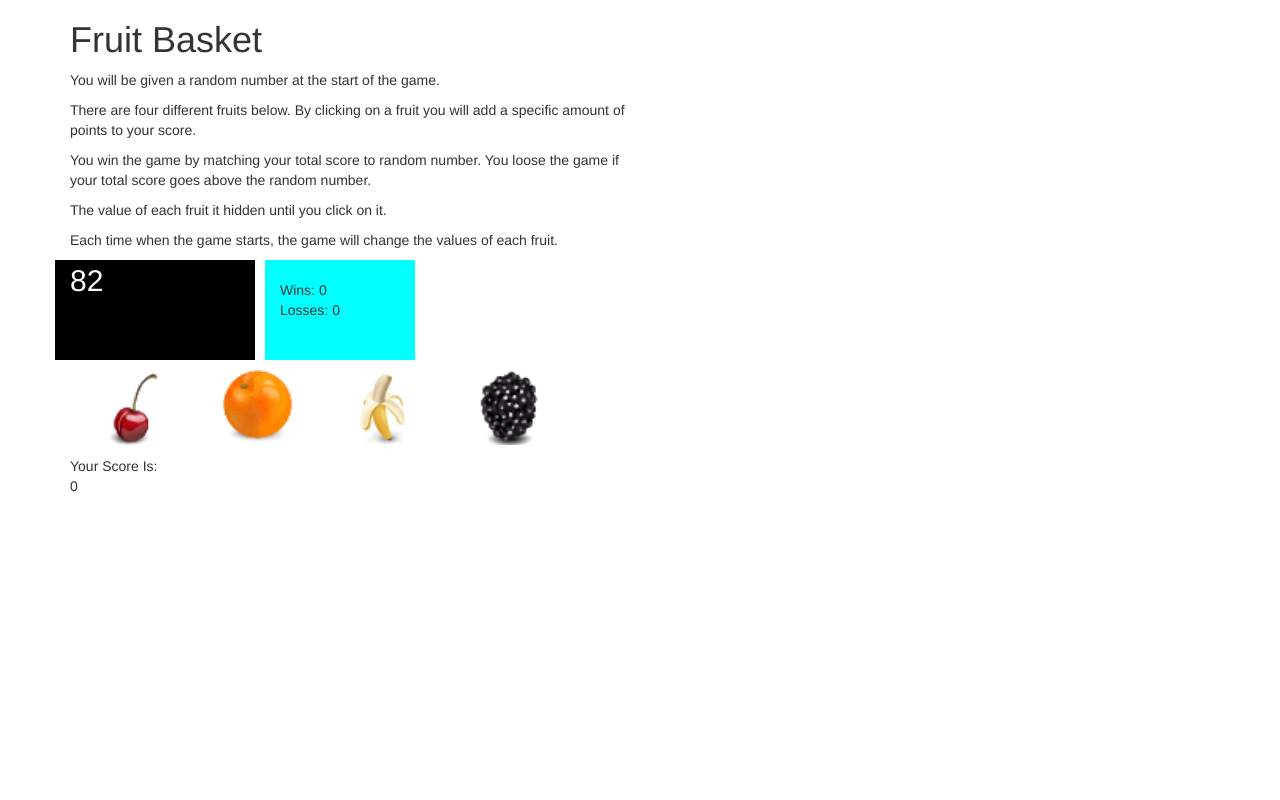
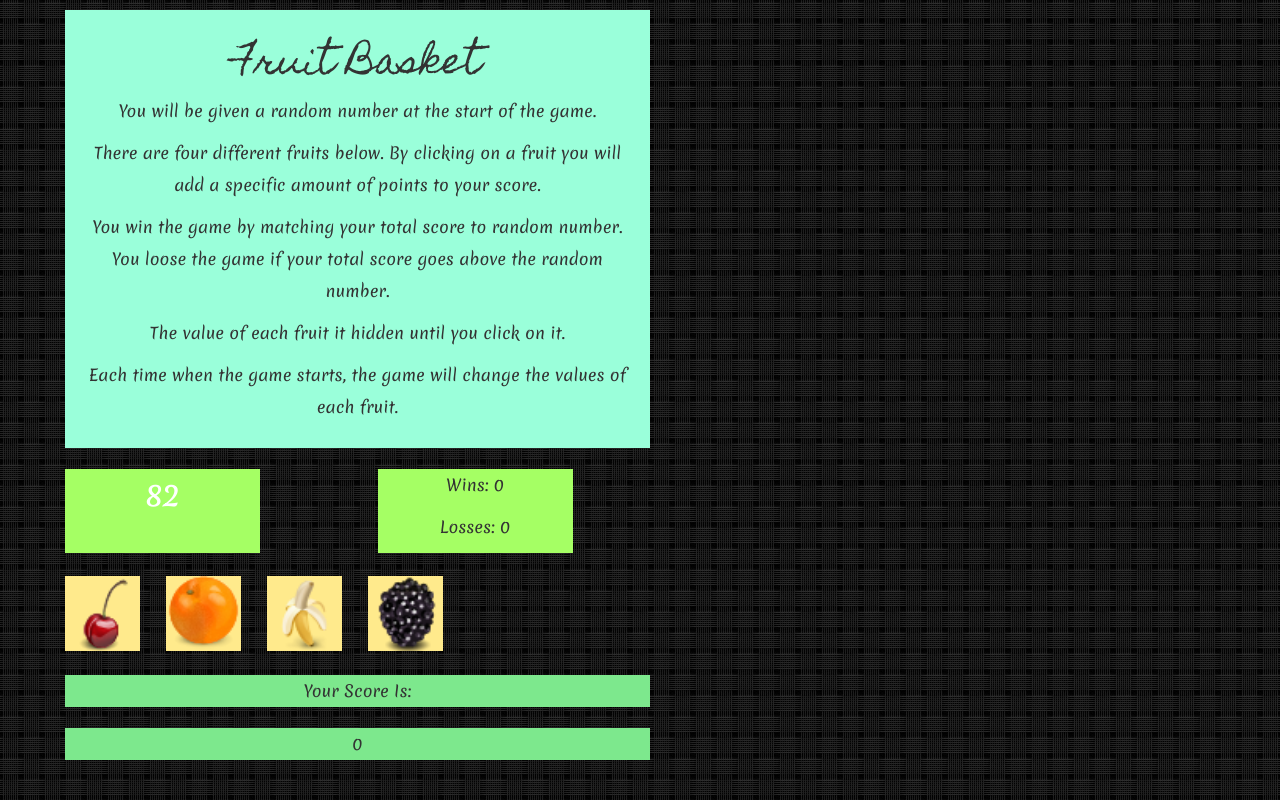
Before and after one commit to CrystalOnScript/week-4-game, a PHP site: page / in a window 1280 px wide. Run offline with PHP 8.4, Linux system fonts and the light colour scheme; some libraries are stand-ins or nearby versions.

Commit message:
draft two

```diff
--- a/css/style.css
+++ b/css/style.css
@@ -1,20 +1,56 @@
 .fruitimg {
 	width: 75px;
+	float: left;
+	background-color: #FFEA8C;
+	margin: 13px;
+
+}
+
+#cherry {
+	margin-left: -5px;
+}
+
+#gameNumber {
+	background-color: #A5FF64;
+	color: white;
+	font-size: 30px;
+	height: 84px;
+	padding: 10px;
 	margin: 10px;
 }
 
-#gameNumber {
-	background-color: black;
-	color: white;
-	font-size: 30px;
-	height: 100px;
-	width: 200px;
+#gameScore {
+	background-color: #A5FF64;
+	margin: 10px;
+
 }
 
-#gameScore {
-	background-color: aqua;
-	height: 100px;
-	width: 150px;
-	margin-left: 10px;
-	padding-top: 20px;
+#yourScore {
+	background-color: #7DE88D;
+	margin: 10px;
+
 }
+
+#playerScore {
+	background-color: #7DE88D;
+	margin: 10px;
+}
+
+body{
+	font-family: 'Merienda', cursive;
+	background-image: url("../images/woven.png");
+	font-size: 16px;
+	line-height: 32px;
+	text-align: center;
+}
+
+#gameRules {
+	background-color: #9AFFDA;
+	margin: 10px;
+	padding: 15px;
+
+}
+
+h1{
+	font-family: 'Homemade Apple', cursive;
+}
--- a/index.html
+++ b/index.html
@@ -8,6 +8,7 @@
 
 <!-- Optional theme -->
 <link rel="stylesheet" href="https://maxcdn.bootstrapcdn.com/bootstrap/3.3.7/css/bootstrap-theme.min.css" integrity="sha384-rHyoN1iRsVXV4nD0JutlnGaslCJuC7uwjduW9SVrLvRYooPp2bWYgmgJQIXwl/Sp" crossorigin="anonymous">
+<link href="https://fonts.googleapis.com/css?family=Homemade+Apple|Merienda" rel="stylesheet">
 <link rel="stylesheet" type="text/css" href="css/style.css">
 </head>
 <body>
@@ -15,7 +16,7 @@
 
 	<div class="row">
 
-		<div class="col-sm-6">
+		<div class="col-sm-6" id="gameRules">
 			<h1>Fruit Basket</h1>
 			<p>
 			You will be given a random number at the start of the game.
@@ -39,43 +40,46 @@
 
 	<div class="row">
 		<div class="col-sm-2" id="gameNumber"></div>
-		<div class="col-sm-1" id="gameScore">
-			<ul>
-				<li id="wins">Wins: </li>
-				<li id="loss">Losses: </li>
-			</ul>
+		<div class="col-sm-1"></div>
+
+		<div class="col-sm-2" id="gameScore">
+
+				<p id="wins"></p>
+				<p id="loss"></p>
+
 		</div>
+		<div class="col-sm-6"></div>
 	</div>
 
 	<div class="row">
-		<div class="col-md-8">
-			<div class="col-sm-2">
-				<img src="./images/cherry.png" class="fruitimg" id="cherry">
-			</div>
-			<div class="col-sm-2">
-				<img src="./images/orange.png" class="fruitimg" id="orange">
-			</div>
-			<div class="col-sm-2">
-				<img src="./images/banana.png" class="fruitimg" id="banana">
-			</div>
-			<div class="col-sm-2">
-				<img src="./images/berry.png" class="fruitimg" id="berry">
-			</div>
+		<div class="col-sm-8">
+
+				<img src="./images/cherry.png" class="fruitimg img-responsive center-block" id="cherry">
+
+
+				<img src="./images/orange.png" class="fruitimg img-responsive center-block" id="orange">
+
+
+				<img src="./images/banana.png" class="fruitimg img-responsive center-block" id="banana">
+
+
+				<img src="./images/berry.png" class="fruitimg img-responsive center-block" id="berry">
+
 			<div class="col-sm-4"></div>
 		</div>
 		<div class="col-sm-8"></div>
 	</div>
 	<div class="row">
-		<div class="col-sm-2">
+		<div class="col-sm-6" id="yourScore">
 			Your Score Is:
 		</div>
-		<div class="col-sm-10"></div>
+		<div class="col-sm-6"></div>
 	</div>
 	<div class="row">
-		<div class="col-sm-2" id="playerScore">
+		<div class="col-sm-6" id="playerScore">
 
 		</div>
-		<div class="col-sm-10"></div>
+		<div class="col-sm-6"></div>
 	</div>
 
 </div>
```
Also changed, not shown: images/woven.png (added).
